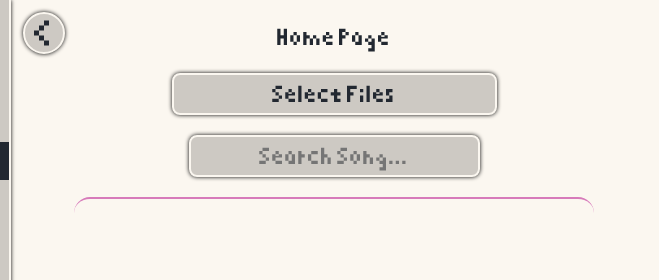
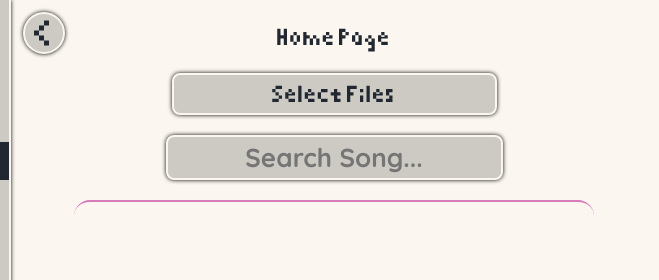
Before and after one commit to roboltz/Cassettify-Remake, an Electron app: page views/index.html in a window 800 px wide. Shown: the top 280 px of the page, 141-800 px from the left. Drawn offline with Linux system fonts and the light colour scheme; no server answers.

Commit message:
changed font for input to quicksand for better support for special characters

```diff
--- a/css/styles.css
+++ b/css/styles.css
@@ -61,7 +61,7 @@ button, input {
 }
 
 input {
-    font-family: "Pixelated", "SymbolsNF Mono";
+    font-family: "Quicksand";
     font-size: 26px;
     border-radius: 8px;
 }
```
